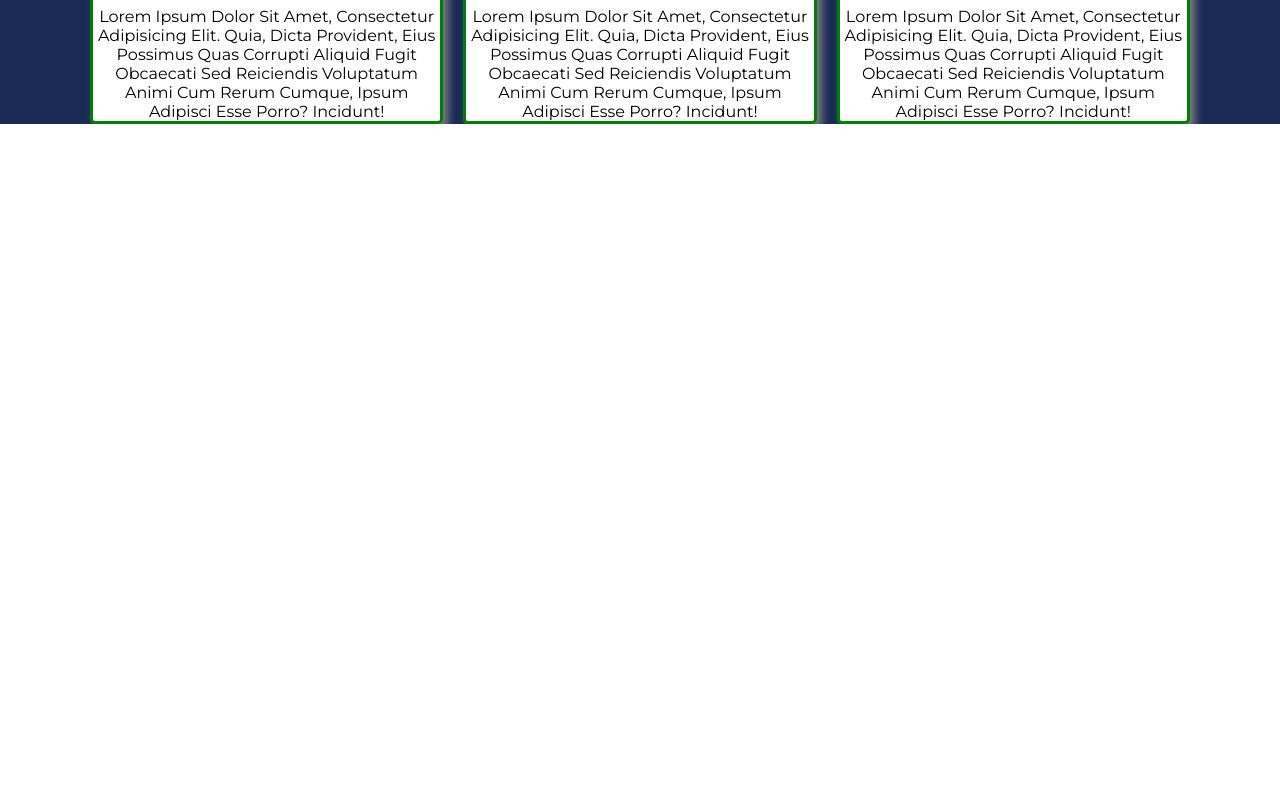
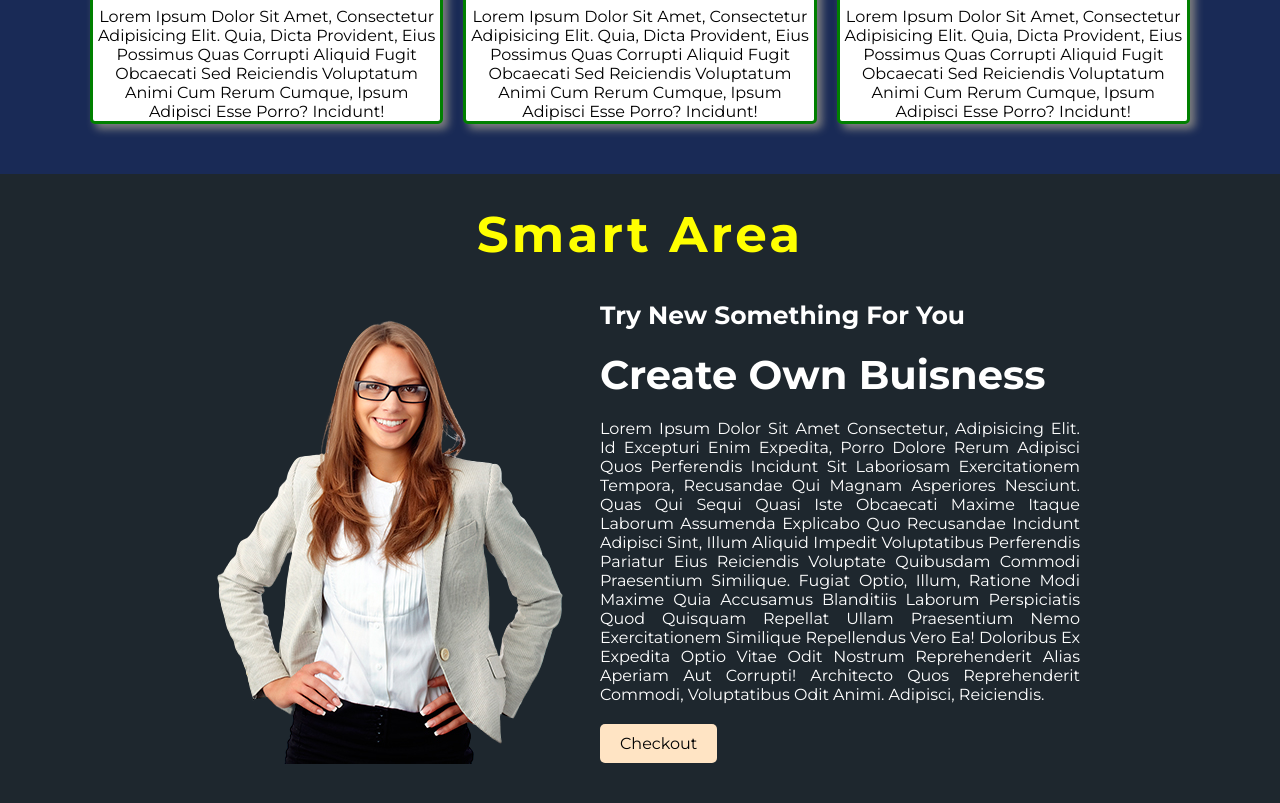
Before and after one commit to websaiful/responsive-website, a plain HTML site: page index.html in a window 1280 px wide. Shown: the part 1213-2016 px from the top of the page. Before the commit the page ends 1337 px from the top, so only its background shows below. Drawn offline with Linux system fonts and the light colour scheme.

Commit message:
smart area

```diff
--- a/index.html
+++ b/index.html
@@ -69,6 +69,22 @@
             </div>
 
         </section>
+        <section id="second-section">
+            <h2 class="smart-title">smart area</h2>
+            <div class="smart-parent">
+                <div class="smart-img">
+                        <img src="img/smart_women-removebg-preview.png" alt="">
+                </div>
+                <div class="smart-text">
+                    <h4>try new something for you</h4>
+                    <h2>create own buisness</h2>
+                    <p>Lorem ipsum dolor sit amet consectetur, adipisicing elit. Id excepturi enim expedita, porro dolore rerum adipisci quos perferendis incidunt sit laboriosam exercitationem tempora, recusandae qui magnam asperiores nesciunt. Quas qui sequi quasi iste obcaecati maxime itaque laborum assumenda explicabo quo recusandae incidunt adipisci sint, illum aliquid impedit voluptatibus perferendis pariatur eius reiciendis voluptate quibusdam commodi praesentium similique. Fugiat optio, illum, ratione modi maxime quia accusamus blanditiis laborum perspiciatis quod quisquam repellat ullam praesentium nemo exercitationem similique repellendus vero ea! Doloribus ex expedita optio vitae odit nostrum reprehenderit alias aperiam aut corrupti! Architecto quos reprehenderit commodi, voluptatibus odit animi. Adipisci, reiciendis.</p>
+                    <a href="#">checkout</a>
+                </div>
+
+            </div>
+
+        </section>
     </main>
 </body>
 </html>
--- a/style.css
+++ b/style.css
@@ -95,6 +95,7 @@ header{
 /* first section code start here  */
 #first-section{
     background-color: #192a56;
+    padding-bottom: 50px;
 }
 .service-title{
     text-align: center;
@@ -125,7 +126,50 @@ header{
     margin: 10px 0;
     font-size: 30px;
 }
-
+/* second section code start here */
+#second-section{
+    background-color: #1e272e;
+    padding-bottom: 50px;
+}
+.smart-title{
+    text-align: center;
+    color: yellow;
+    font-size: 50px;
+    letter-spacing: .2rem;
+    font-weight: bold;
+    padding: 30px 0;
+}
+.smart-parent{
+    margin-left: 200px;
+    margin-right: 200px;
+    display: flex;
+    justify-content: space-between;
+    align-items: center;
+}
+.smart-parent a{
+    background-color: bisque;
+    padding: 10px 20px;
+    border-radius: 5px;
+    display: inline-block;
+    margin-top: 20px;
+    color: black;
+}
+.smart-parent a:hover{
+    background-color: rgba(255, 228, 196, 0.774);
+}
+.smart-text h4{
+    font-size: 25px;
+    color: #fff;
+}
+.smart-text h2{
+       margin: 20px 0;
+       font-size: 40px;
+       color: #fff;
+}
+.smart-text p{
+    color: #fff;
+    text-align: justify;
+}
 /* first section code responsive start here  */
 @media only screen and (max-width:688px){
     .service-parent{
@@ -133,6 +177,16 @@ header{
         grid-template-columns: repeat(1, 1fr);
         width: 100%;
         grid-gap: 10px;
+    }
+    .smart-parent{
+        margin-left: 30px;
+    margin-right: 30px;
+        display: block;
+
+    }
+    .smart-img img{
+        width: 100%;
+        margin-bottom: 30px;
     }
 }
 
@@ -143,4 +197,14 @@ header{
         width: 100%;
         grid-gap: 20px;
     }
+    .smart-parent{
+        margin-left: 60px;
+    margin-right: 60px;
+        display: block;
+
+    }
+    .smart-img img{
+        width: 100%;
+        margin-bottom: 30px;
+    }
 }
```
Also changed, not shown: img/smart_women-removebg-preview.png (added).
